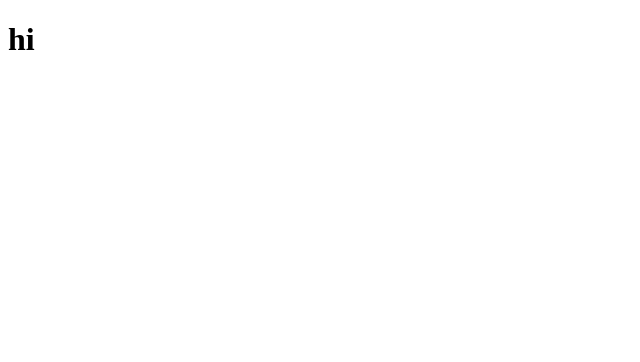
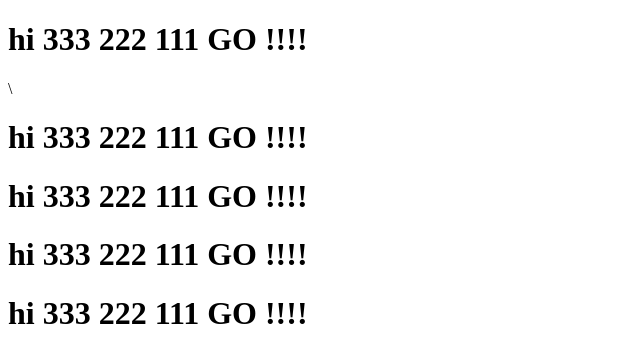
Before and after one commit to watcharaponz/lab, a plain HTML site: page index.html in a window 1280 px wide. Shown: the whole page, without its empty margins (0-640 px from the left). Drawn offline with Linux system fonts and the light colour scheme.

Commit message:
add 321 go

```diff
--- a/index.html
+++ b/index.html
@@ -6,6 +6,10 @@
     <title>Home</title>
 </head>
 <body>
-    <h1> hi </h1>
+    <h1> hi 333 222 111 GO !!!! </h1>\
+    <h1> hi 333 222 111 GO !!!! </h1>
+    <h1> hi 333 222 111 GO !!!! </h1>
+    <h1> hi 333 222 111 GO !!!! </h1>
+    <h1> hi 333 222 111 GO !!!! </h1>
 </body>
 </html>
```
